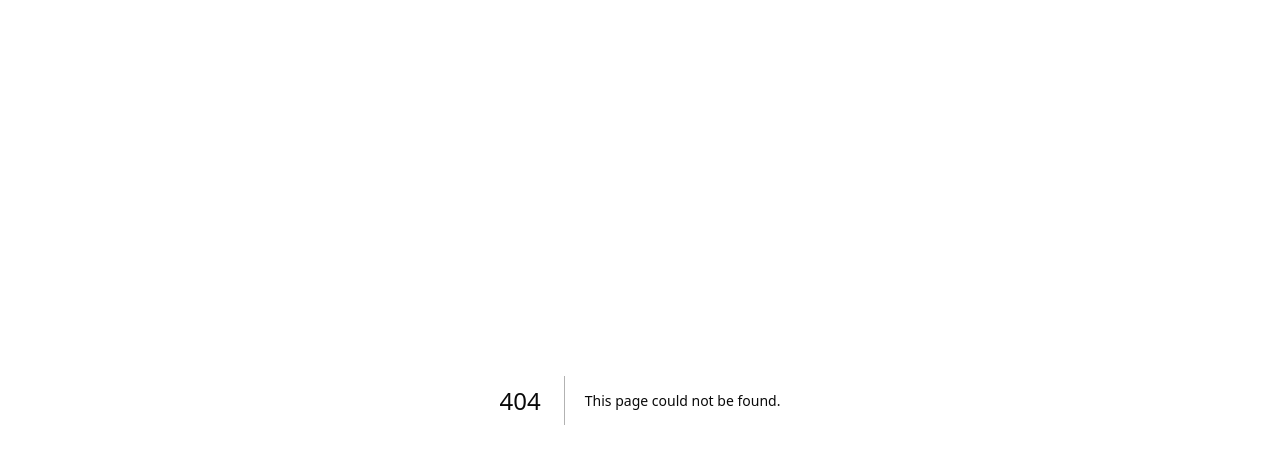
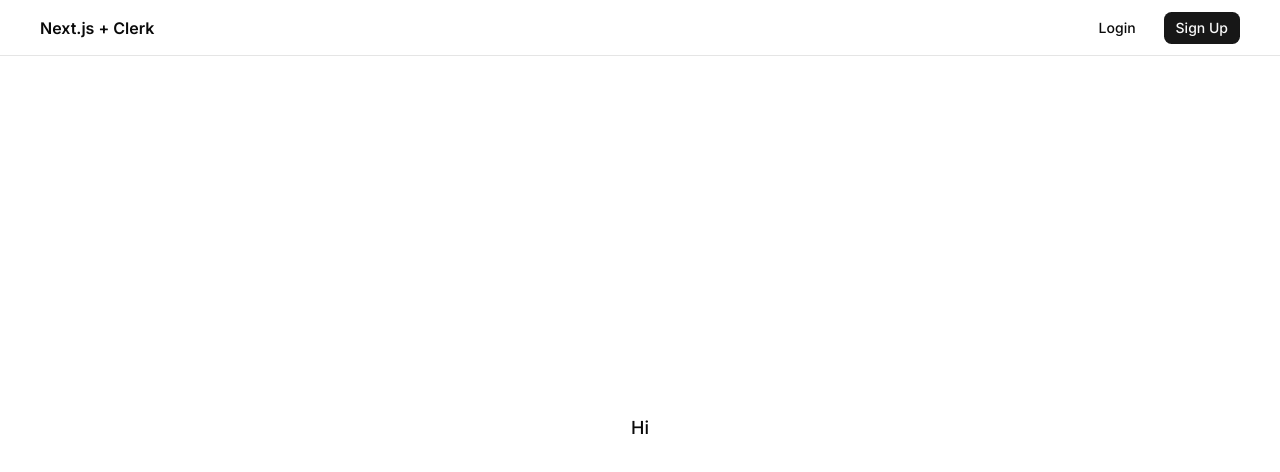
Before and after one commit to mwangimuringi/clerk-auth, a Next.js app: page /dashboard in a window 1280 px wide. Before the commit this address had no page. Shown: the top 472 px of the page. Built offline with nearby package versions, Linux system fonts and the light colour scheme; no server answers.

Commit message:
Added the navbar

```diff
--- a/app/(auth)/auth-callback/page.tsx
+++ b/app/(auth)/auth-callback/page.tsx
@@ -3,16 +3,13 @@ import { currentUser } from "@clerk/nextjs/server";
 import { redirect } from 'next/navigation';
 
 const AuthCallbackPage = async () => {
-    try {
-        // Fetch the current user from Clerk
+
     const user = await currentUser();
 
-        // Check if the user has necessary information
-        if (!user?.id || !user.primaryEmailAddress?.emailAddress) {
+    if (!user?.id || !user?.primaryEmailAddress?.emailAddress) {
         return redirect("/sign-in");
     }
 
-        // Find the user in the database by Clerk ID
     const dbUser = await db.user.findFirst({
         where: {
             clerkId: user.id,
@@ -20,26 +17,19 @@ const AuthCallbackPage = async () => {
     });
 
     if (!dbUser) {
-            // Create a new user in the database
         await db.user.create({
             data: {
+                id: user.id,
                 clerkId: user.id,
                 email: user.primaryEmailAddress.emailAddress,
-                    firstName: user.firstName || "", // Provide a default empty string
-                    lastName: user.lastName || "",   // Provide a default empty string
-                },
+                firstName: user.firstName,
+                lastName: user.lastName,
+            }
         });
-
-            // Redirect to the dashboard after creating a new user
+            //path to redirect user after sign-in
         return redirect("/dashboard");
     } else {
-            // Redirect to the home page if user exists
         return redirect("/");
-        }
-    } catch (error) {
-        // Handle errors (e.g., log them and/or redirect to an error page)
-        console.error("Authentication callback error:", error);
-        return redirect("/error"); // Redirect to an error page or handle it as needed
     }
 };
 
--- /dev/null
+++ b/app/dashboard/page.tsx
@@ -0,0 +1,15 @@
+import { currentUser } from '@clerk/nextjs/server';
+import React from 'react'
+
+const DashboardPage = async () => {
+    const user = await currentUser();
+    return (
+        <div className="text-center flex items-center justify-center hc">
+            <h2 className="text-lg font-medium">
+                Hi {user?.firstName}
+            </h2>
+        </div>
+    )
+};
+
+export default DashboardPage
--- a/app/layout.tsx
+++ b/app/layout.tsx
@@ -4,6 +4,7 @@ import "./globals.css";
 import Providers from "./providers";
 import { cn } from "@/lib/utils";
 import { Toaster } from "sonner";
+import Navbar from "@/components/Navbar";
 
 const font = Inter({ subsets: ["latin"] });
 
@@ -27,7 +28,7 @@ export default function RootLayout({
           )}
         >
           <Toaster richColors theme="light" />
-          {/* <Navbar /> */}
+          <Navbar />
           {children}
         </body>
       </html>
--- /dev/null
+++ b/components/Navbar.tsx
@@ -0,0 +1,53 @@
+"use client";
+
+import Link from "next/link";
+import React from "react";
+import { useUser, useAuth } from "@clerk/nextjs";
+import { Button } from "./ui/button";
+import { Skeleton } from "./ui/skeleton";
+
+const Navbar = () => {
+  const { isLoaded, isSignedIn, signOut } = useAuth();
+
+  return (
+    <header className="sticky top-0 inset-x-0 bg-white/50 backdrop-blur-md h-14 w-full border-b border-border px-4 md:px-10">
+      <div className="flex items-center justify-between mx-auto max-w-screen-xl h-full">
+        <Link href="/" className="font-semibold">
+          Next.js + Clerk
+        </Link>
+        <div className="flex items-center justify-end">
+          {isLoaded ? (
+            <>
+              {isSignedIn ? (
+                <div className="flex items-center gap-x-4">
+                  <Button size="sm" asChild variant="ghost">
+                    <Link href="/dashboard">Dashboard</Link>
+                  </Button>
+                  <Button size="sm" onClick={() => signOut()}>
+                    Logout
+                  </Button>
+                </div>
+              ) : (
+                <div className="flex items-center gap-x-4">
+                  <Button size="sm" asChild variant="ghost">
+                    <Link href="/sign-in">Login</Link>
+                  </Button>
+                  <Button size="sm" asChild>
+                    <Link href="/sign-up">Sign Up</Link>
+                  </Button>
+                </div>
+              )}
+            </>
+          ) : (
+            <div className="flex items-center gap-x-4">
+              <Skeleton className="w-20 h-8" />
+              <Skeleton className="w-20 h-8" />
+            </div>
+          )}
+        </div>
+      </div>
+    </header>
+  );
+};
+
+export default Navbar;
```
Lines whose indentation alone changed are shown as unchanged.
